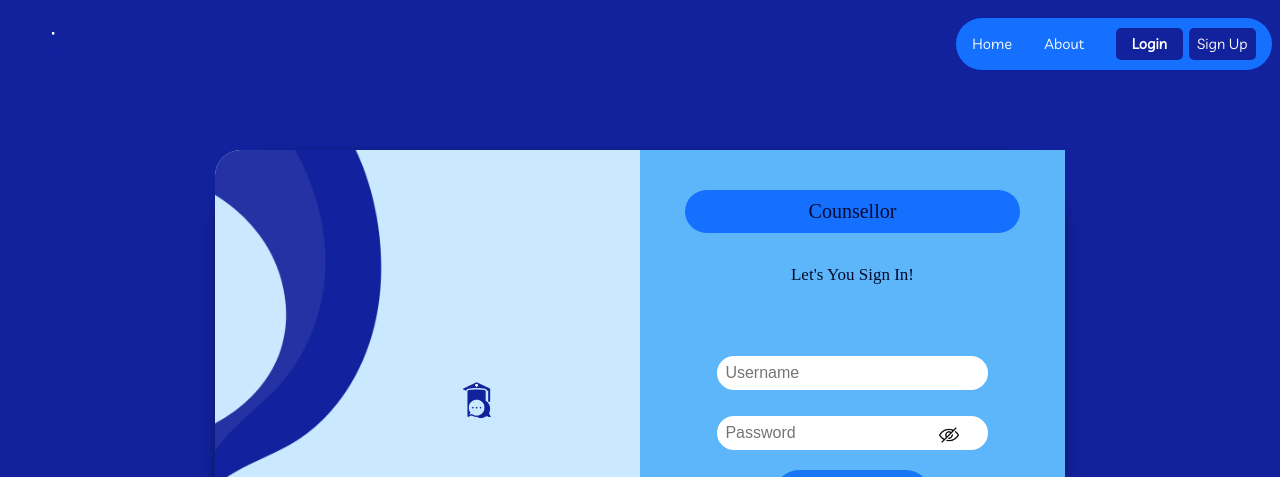
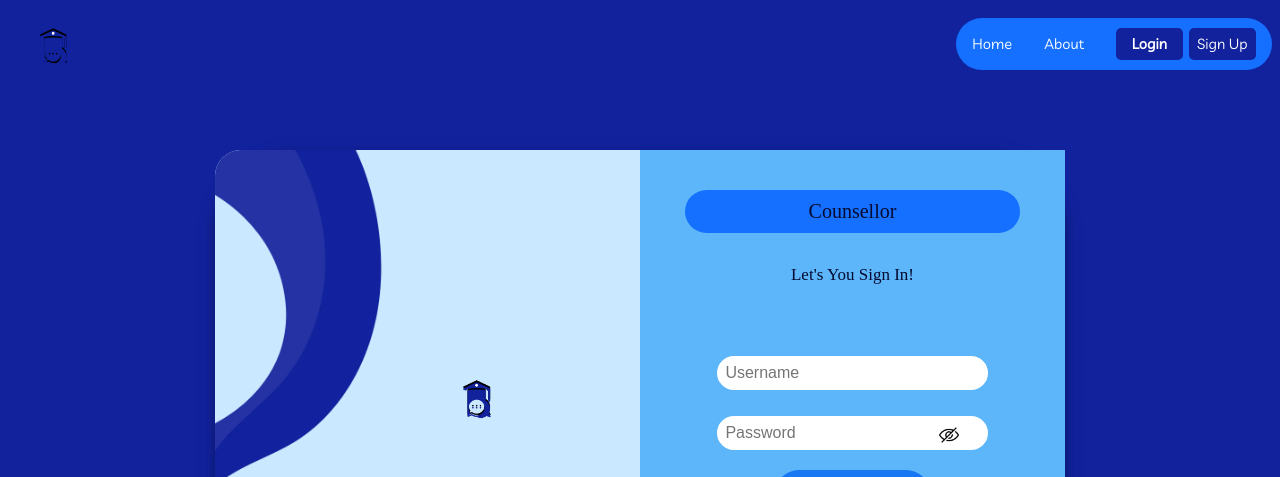
Before and after one commit to Counselllor/Counsellor-Web, a React (Vite) app: page /login in a window 1280 px wide. Shown: the top 477 px of the page. Built offline with nearby package versions, Linux system fonts and the light colour scheme; a web font is replaced by a local one.

Commit message:
drop shadow for logo

```diff
--- a/src/components/Navbar/Navbar.css
+++ b/src/components/Navbar/Navbar.css
@@ -43,4 +43,5 @@
     height: 4.16vw;
     width: 4.16vw;
     display: block;
+    filter: drop-shadow(0 -0.15rem#000);
   }
```
